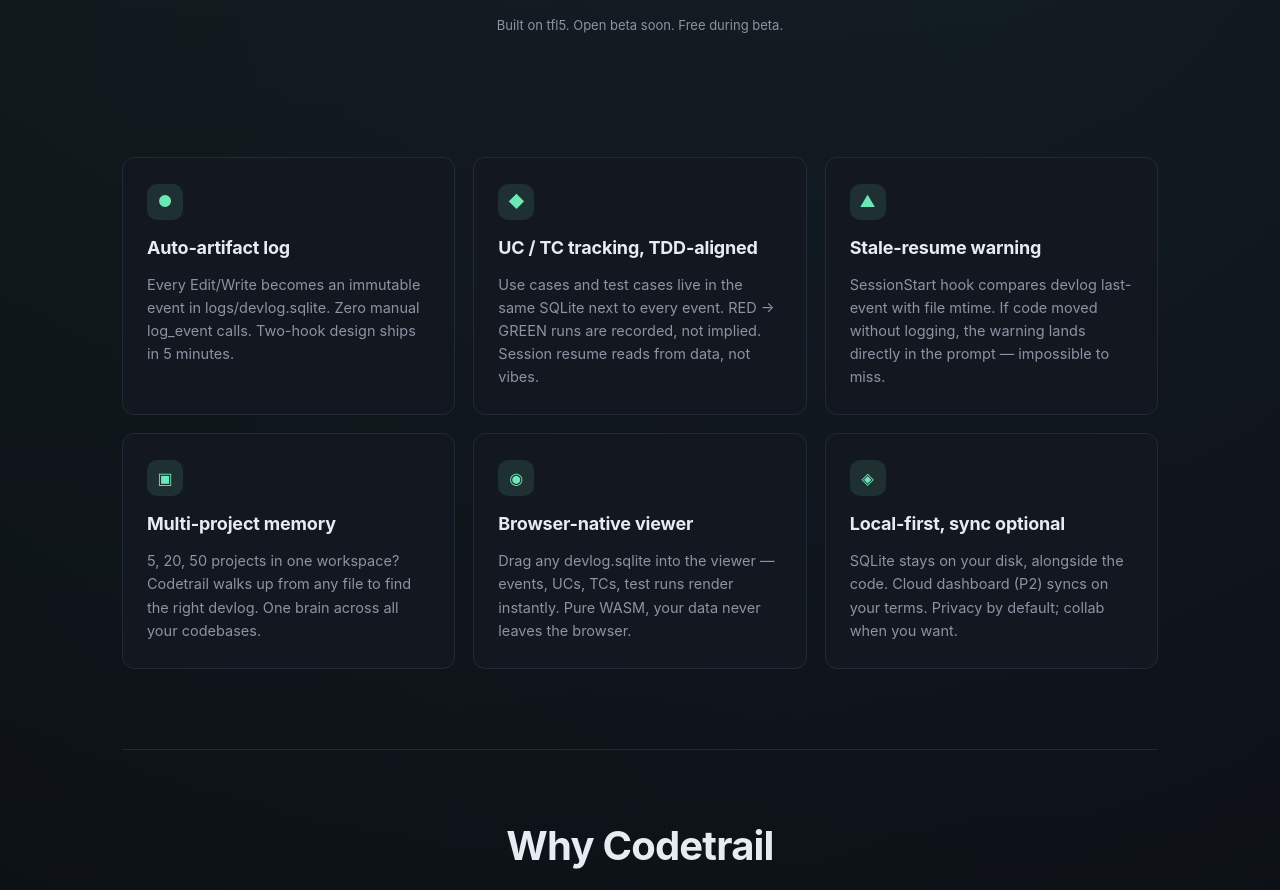
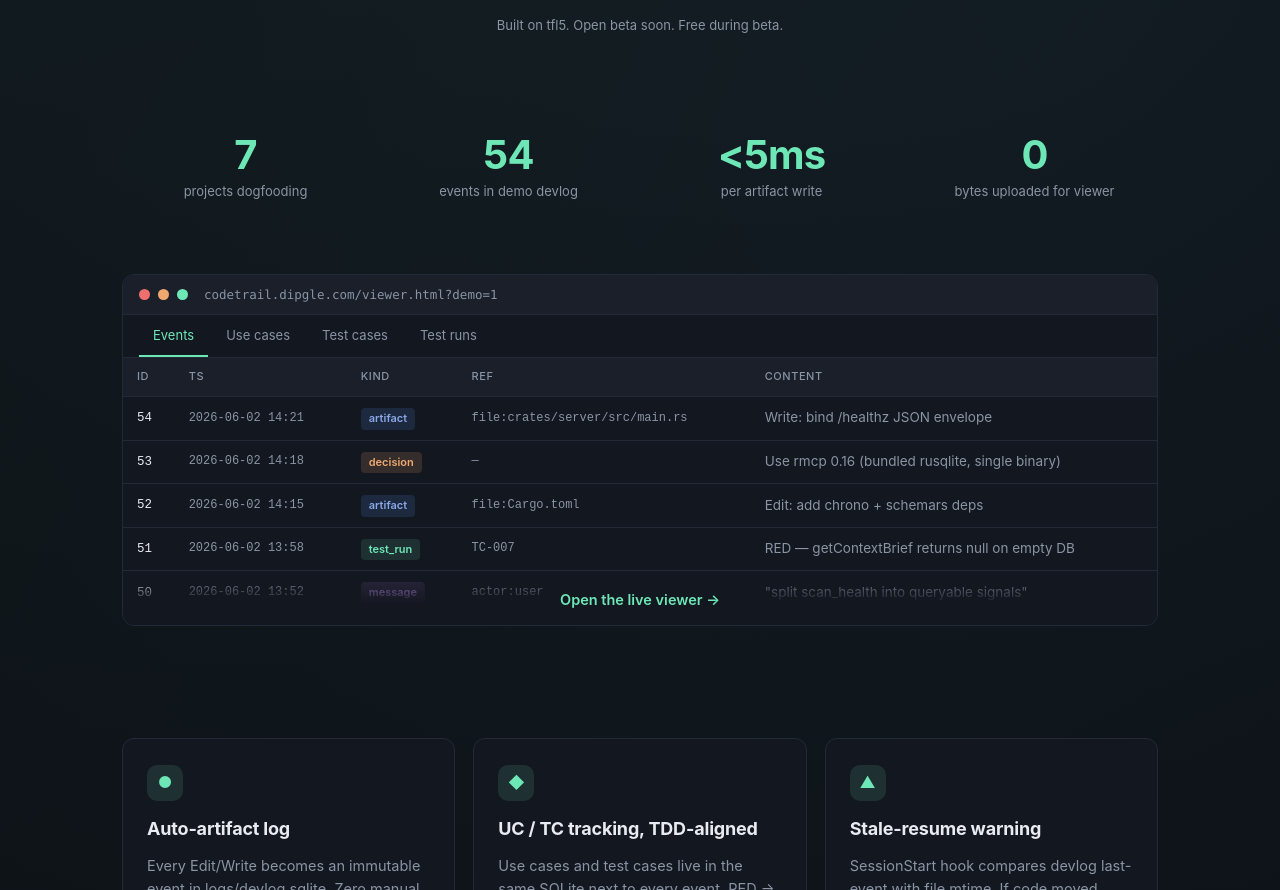
Before and after one commit to dipgle/codetrail, a plain HTML site: page landing/public/index.html in a window 1280 px wide. Shown: the part 506-1396 px from the top of the page. Drawn offline with Linux system fonts and the light colour scheme.

Commit message:
Landing: stats strip + inline preview, README badges

```diff
--- a/landing/public/index.html
+++ b/landing/public/index.html
@@ -38,6 +38,41 @@
       <p class="hero-meta" data-i18n="hero.meta">
         Built on tfl5. Open beta soon. Free during beta.
       </p>
+    </section>
+
+    <section class="stats">
+      <div class="stat"><div class="num">7</div><div class="lbl" data-i18n="stat.projects">projects dogfooding</div></div>
+      <div class="stat"><div class="num">54</div><div class="lbl" data-i18n="stat.events">events in demo devlog</div></div>
+      <div class="stat"><div class="num">&lt;5ms</div><div class="lbl" data-i18n="stat.overhead">per artifact write</div></div>
+      <div class="stat"><div class="num">0</div><div class="lbl" data-i18n="stat.upload">bytes uploaded for viewer</div></div>
+    </section>
+
+    <section class="preview">
+      <div class="preview-frame">
+        <div class="preview-chrome">
+          <span class="dot r"></span><span class="dot y"></span><span class="dot g"></span>
+          <span class="preview-url">codetrail.dipgle.com/viewer.html?demo=1</span>
+        </div>
+        <div class="preview-tabs">
+          <span class="ptab active" data-i18n="viewer.tabs.events">Events</span>
+          <span class="ptab" data-i18n="viewer.tabs.ucs">Use cases</span>
+          <span class="ptab" data-i18n="viewer.tabs.tcs">Test cases</span>
+          <span class="ptab" data-i18n="viewer.tabs.runs">Test runs</span>
+        </div>
+        <table class="preview-table">
+          <thead>
+            <tr><th>ID</th><th>TS</th><th>Kind</th><th>Ref</th><th>Content</th></tr>
+          </thead>
+          <tbody>
+            <tr><td>54</td><td>2026-06-02 14:21</td><td><span class="ptag art">artifact</span></td><td>file:crates/server/src/main.rs</td><td>Write: bind /healthz JSON envelope</td></tr>
+            <tr><td>53</td><td>2026-06-02 14:18</td><td><span class="ptag dec">decision</span></td><td>—</td><td>Use rmcp 0.16 (bundled rusqlite, single binary)</td></tr>
+            <tr><td>52</td><td>2026-06-02 14:15</td><td><span class="ptag art">artifact</span></td><td>file:Cargo.toml</td><td>Edit: add chrono + schemars deps</td></tr>
+            <tr><td>51</td><td>2026-06-02 13:58</td><td><span class="ptag run">test_run</span></td><td>TC-007</td><td>RED — getContextBrief returns null on empty DB</td></tr>
+            <tr><td>50</td><td>2026-06-02 13:52</td><td><span class="ptag msg">message</span></td><td>actor:user</td><td>"split scan_health into queryable signals"</td></tr>
+          </tbody>
+        </table>
+        <a class="preview-fade-cta" href="/viewer.html?demo=1" data-i18n="preview.fullCta">Open the live viewer →</a>
+      </div>
     </section>
 
     <section class="features">
--- a/landing/public/script.js
+++ b/landing/public/script.js
@@ -53,6 +53,11 @@
     "hero.ctaPrimary": "Join the waitlist",
     "hero.ctaSecondary": "See it work →",
     "hero.meta": "Built on tfl5. Open beta soon. Free during beta.",
+    "stat.projects": "projects dogfooding",
+    "stat.events": "events in demo devlog",
+    "stat.overhead": "per artifact write",
+    "stat.upload": "bytes uploaded for viewer",
+    "preview.fullCta": "Open the live viewer →",
 
     "cmp.title": "Why Codetrail",
     "cmp.lede": "Honest table. We track what no other AI-coding tool tracks structurally.",
@@ -183,6 +188,11 @@
     "hero.ctaPrimary": "Đăng ký sớm",
     "hero.ctaSecondary": "Xem demo →",
     "hero.meta": "Dựng trên tfl5. Mở beta sớm. Miễn phí trong beta.",
+    "stat.projects": "dự án đang dogfood",
+    "stat.events": "events trong demo devlog",
+    "stat.overhead": "mỗi artifact ghi",
+    "stat.upload": "byte upload cho viewer",
+    "preview.fullCta": "Mở viewer thật →",
 
     "cmp.title": "Tại sao chọn Codetrail",
     "cmp.lede": "Bảng so sánh thẳng. Codetrail track cấu trúc mà các tool AI-coding khác không có.",
--- a/landing/public/styles.css
+++ b/landing/public/styles.css
@@ -121,6 +121,122 @@
 }
 .hero .cta { display: flex; justify-content: center; gap: 12px; flex-wrap: wrap; margin-bottom: 18px; }
 .hero-meta { color: var(--muted); font-size: 13px; }
+
+.stats {
+  display: grid;
+  grid-template-columns: repeat(auto-fit, minmax(180px, 1fr));
+  gap: 16px;
+  padding: 24px 0 48px;
+  text-align: center;
+}
+.stat .num {
+  font-size: clamp(28px, 4vw, 40px);
+  font-weight: 700;
+  color: var(--accent);
+  letter-spacing: -0.02em;
+  line-height: 1.1;
+}
+.stat .lbl {
+  color: var(--muted);
+  font-size: 13px;
+  margin-top: 4px;
+}
+
+.preview {
+  padding: 24px 0 64px;
+}
+.preview-frame {
+  background: var(--surface);
+  border: 1px solid var(--border);
+  border-radius: var(--radius);
+  overflow: hidden;
+  position: relative;
+}
+.preview-chrome {
+  display: flex;
+  align-items: center;
+  gap: 8px;
+  padding: 12px 16px;
+  background: var(--surface-2);
+  border-bottom: 1px solid var(--border);
+  font-size: 12px;
+  color: var(--muted);
+}
+.preview-chrome .dot {
+  width: 11px; height: 11px; border-radius: 50%;
+}
+.preview-chrome .dot.r { background: #ef6e6e; }
+.preview-chrome .dot.y { background: #efa96e; }
+.preview-chrome .dot.g { background: #6ee7b7; }
+.preview-url {
+  margin-left: 8px;
+  font: 12.5px ui-monospace, SFMono-Regular, "SF Mono", Menlo, Consolas, monospace;
+}
+.preview-tabs {
+  display: flex;
+  gap: 4px;
+  padding: 0 16px;
+  border-bottom: 1px solid var(--border);
+}
+.preview-tabs .ptab {
+  padding: 10px 14px;
+  font-size: 13px;
+  color: var(--muted);
+  border-bottom: 2px solid transparent;
+  white-space: nowrap;
+}
+.preview-tabs .ptab.active {
+  color: var(--accent);
+  border-bottom-color: var(--accent);
+}
+.preview-table {
+  width: 100%;
+  border-collapse: collapse;
+  font-size: 13.5px;
+  position: relative;
+}
+.preview-table th {
+  text-align: left;
+  padding: 10px 14px;
+  background: var(--surface-2);
+  color: var(--muted);
+  font-weight: 500;
+  font-size: 11px;
+  letter-spacing: 0.05em;
+  text-transform: uppercase;
+  border-bottom: 1px solid var(--border);
+}
+.preview-table td {
+  padding: 10px 14px;
+  border-bottom: 1px solid var(--border);
+  color: var(--muted);
+}
+.preview-table td:nth-child(1) { color: var(--text); font-family: ui-monospace, monospace; font-size: 12.5px; }
+.preview-table td:nth-child(2) { font-family: ui-monospace, monospace; font-size: 12px; }
+.preview-table td:nth-child(4) { font-family: ui-monospace, monospace; font-size: 12px; }
+.preview-table tr:last-child td { border-bottom: 0; }
+.ptag {
+  display: inline-block;
+  padding: 2px 8px;
+  border-radius: 4px;
+  font-size: 11px;
+  font-weight: 600;
+}
+.ptag.art { background: rgba(91, 141, 239, 0.15); color: #8aa8e8; }
+.ptag.dec { background: rgba(239, 169, 110, 0.15); color: #efa96e; }
+.ptag.run { background: var(--accent-soft); color: var(--accent); }
+.ptag.msg { background: rgba(180, 130, 230, 0.15); color: #b482e6; }
+.preview-fade-cta {
+  display: block;
+  text-align: center;
+  padding: 14px;
+  background: linear-gradient(180deg, transparent, var(--surface) 60%);
+  margin-top: -40px;
+  position: relative;
+  color: var(--accent);
+  font-weight: 600;
+  font-size: 14.5px;
+}
 
 .features {
   display: grid;
```
Also changed, not shown: README.md.
